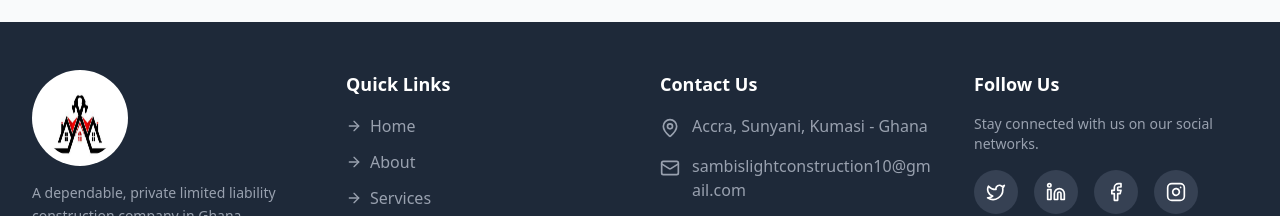
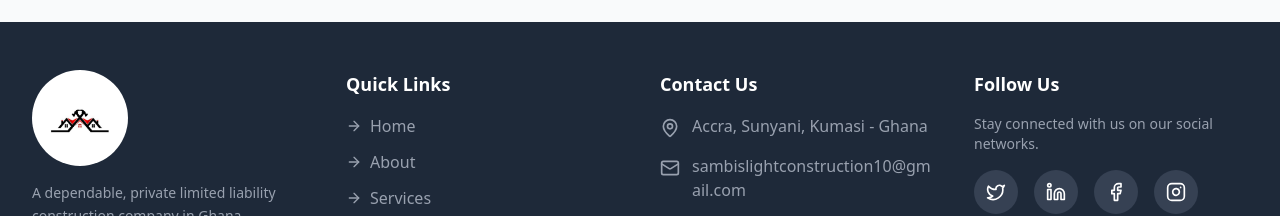
Before and after one commit to Obayaa/construction_website, a React (Vite) app: page / in a window 1280 px wide. Shown: the part 6628-6844 px from the top of the page. Built offline with nearby package versions, Linux system fonts and the light colour scheme.

Commit message:
Updated the logo display in the footer to contain and not cover

```diff
--- a/src/components/Footer.jsx
+++ b/src/components/Footer.jsx
@@ -20,7 +20,7 @@ export function Footer() {
                 <div className="grid grid-cols-1 md:grid-cols-2 lg:grid-cols-4 gap-10">
                     {/* Company Info */}
                     <div className="md:col-span-2 lg:col-span-1">
-                        <img src={logo} alt="Sambislight Logo" className="w-24 h-24 bg-white p-2 rounded-full mb-4" />
+                        <img src={logo} alt="Sambislight Logo" className="w-24 h-24 bg-white p-2 rounded-full mb-4 object-contain" />
                         <p className="text-gray-400 text-sm leading-relaxed">
                             A dependable, private limited liability construction company in Ghana, recognized for unmatched quality and timely delivery in all fields of construction.
                         </p>
```
